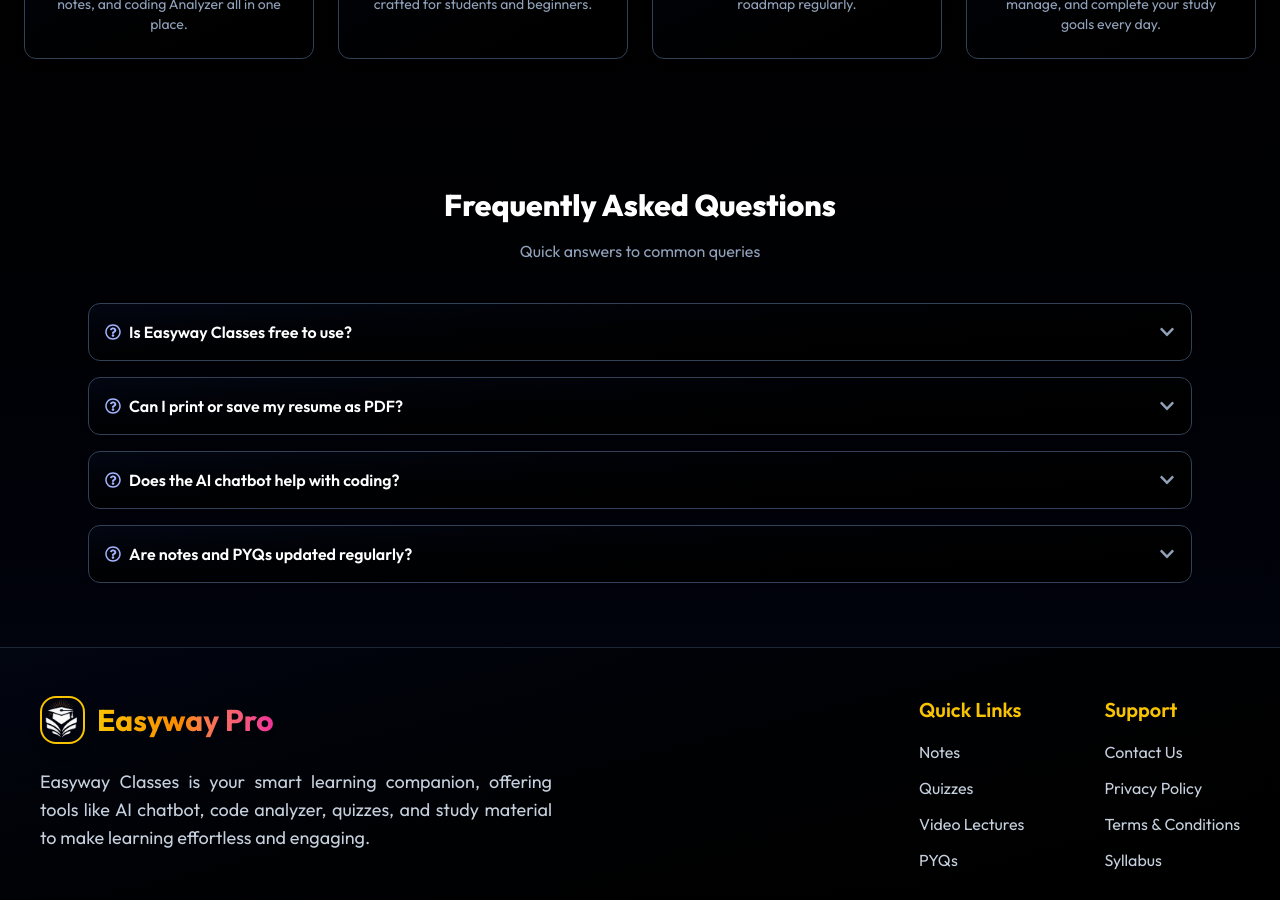
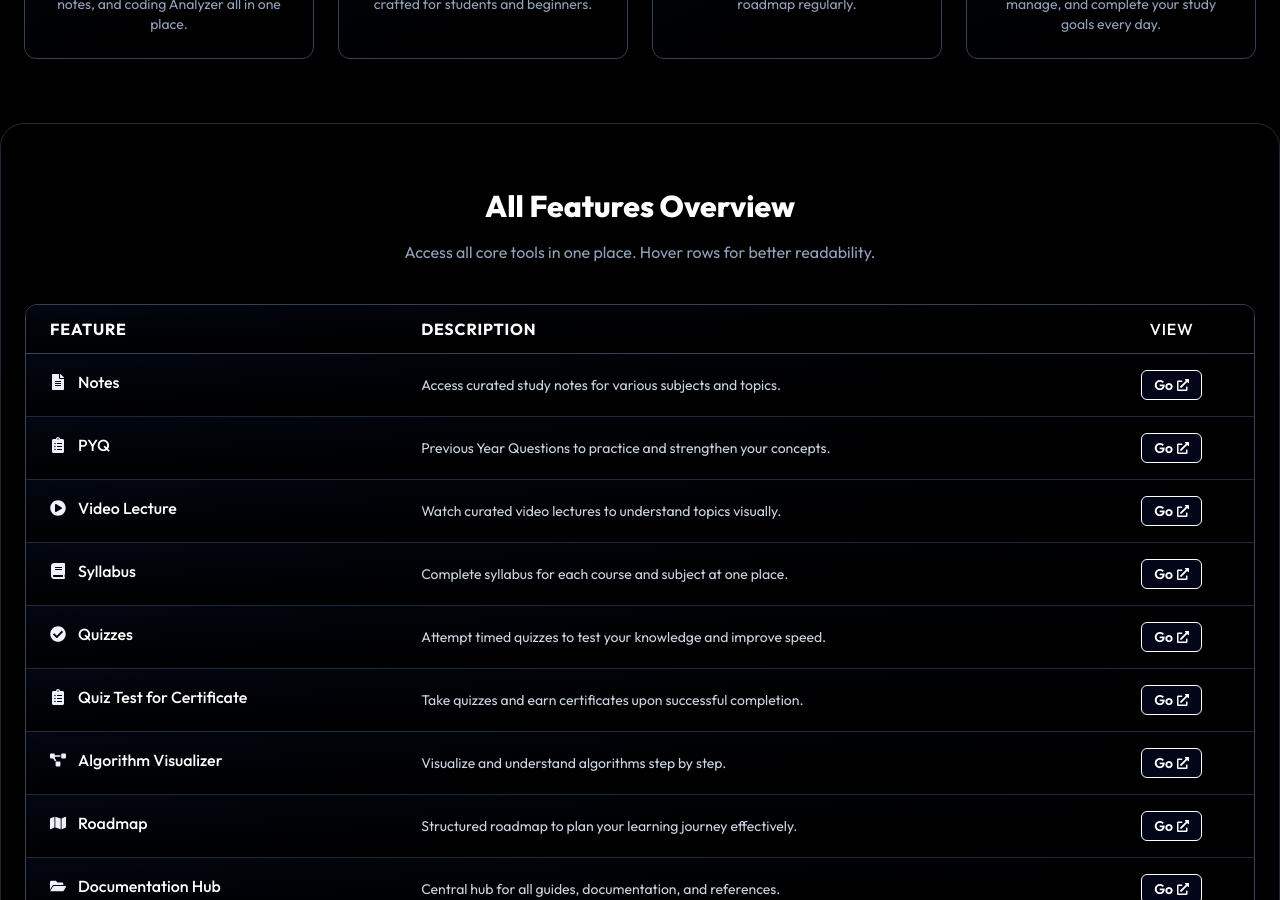
Before and after one commit to AkshatJain05/easywaypro, a React (Vite) app in the folder frontent/: page / in a window 1280 px wide. Shown: the part 1900-2800 px from the top of the page. Built offline with nearby package versions, Linux system fonts and the light colour scheme; no server answers; a web font is replaced by a local one.

Commit message:
Add features overview section and improve layout for better readability

```diff
--- a/frontent/src/pages/Home/WebsiteOverview.jsx
+++ b/frontent/src/pages/Home/WebsiteOverview.jsx
@@ -1,20 +1,154 @@
 import { useState } from "react";
-import { FaClock, FaRegQuestionCircle, FaChevronDown, FaChevronUp } from "react-icons/fa";
+import {
+  FaClock,
+  FaRegQuestionCircle,
+  FaChevronDown,
+  FaChevronUp,
+} from "react-icons/fa";
 import { motion, AnimatePresence } from "framer-motion";
+import { FaExternalLinkAlt } from "react-icons/fa";
+import {
+  FaFileAlt,
+  FaRobot,
+  FaBook,
+  FaPlayCircle,
+  FaClipboardList,
+  FaCheckCircle,
+  FaProjectDiagram,
+  FaMap,
+  FaFolderOpen,
+  FaTasks,
+  FaFileInvoice,
+  FaCode,
+} from "react-icons/fa";
 
 export default function WebsiteOverview() {
+  const featuresData = [
+    {
+      name: "Notes",
+      description:
+        "Access curated study notes for various subjects and topics.",
+      icon: FaFileAlt,
+      viewLink: "/notes",
+    },
+    {
+      name: "PYQ",
+      description:
+        "Previous Year Questions to practice and strengthen your concepts.",
+      icon: FaClipboardList,
+      viewLink: "/pyq",
+    },
+    {
+      name: "Video Lecture",
+      description:
+        "Watch curated video lectures to understand topics visually.",
+      icon: FaPlayCircle,
+      viewLink: "/video-lectures",
+    },
+    {
+      name: "Syllabus",
+      description:
+        "Complete syllabus for each course and subject at one place.",
+      icon: FaBook,
+      viewLink: "/syllabus",
+    },
+    {
+      name: "Quizzes",
+      description:
+        "Attempt timed quizzes to test your knowledge and improve speed.",
+      icon: FaCheckCircle,
+      viewLink: "/quiz",
+    },
+    {
+      name: "Quiz Test for Certificate",
+      description:
+        "Take quizzes and earn certificates upon successful completion.",
+      icon: FaClipboardList,
+      viewLink: "/quizzes",
+    },
+    {
+      name: "Algorithm Visualizer",
+      description: "Visualize and understand algorithms step by step.",
+      icon: FaProjectDiagram,
+      viewLink: "/algorithm-visualizer",
+    },
+    {
+      name: "Roadmap",
+      description:
+        "Structured roadmap to plan your learning journey effectively.",
+      icon: FaMap,
+      viewLink: "/roadmap",
+    },
+    {
+      name: "Documentation Hub",
+      description: "Central hub for all guides, documentation, and references.",
+      icon: FaFolderOpen,
+      viewLink: "/docs",
+    },
+    {
+      name: "Task Planner",
+      description: "Plan, track, and complete your daily tasks efficiently.",
+      icon: FaTasks,
+      viewLink: "/task-planner",
+    },
+    {
+      name: "Resume Builder",
+      description: "Create, customize, and print professional resumes quickly.",
+      icon: FaFileInvoice,
+      viewLink: "/resume-builder",
+    },
+    {
+      name: "AI Chatbot",
+      description:
+        "Get instant help with coding, concepts, and interview tips.",
+      icon: FaRobot,
+      viewLink: "/chatBot",
+    },
+    {
+      name: "Code Analyzer",
+      description: "Analyze, debug, and optimize your code effectively.",
+      icon: FaCode,
+      viewLink: "/code-analyzer",
+    },
+  ];
+
   const steps = [
-    { id: 1, title: "Create an account", desc: "Sign up with your email and get instant access." },
-    { id: 2, title: "Explore tools", desc: "Use resume builder, notes, AI chat, and more." },
-    { id: 3, title: "Practice & Learn", desc: "Access PYQs, analyze code, and strengthen concepts." },
-    { id: 4, title: "Build & Apply", desc: "Prepare resumes, practice coding, and apply confidently." },
+    {
+      id: 1,
+      title: "Create an account",
+      desc: "Sign up with your email and get instant access.",
+    },
+    {
+      id: 2,
+      title: "Explore tools",
+      desc: "Use resume builder, notes, AI chat, and more.",
+    },
+    {
+      id: 3,
+      title: "Practice & Learn",
+      desc: "Access PYQs, analyze code, and strengthen concepts.",
+    },
+    {
+      id: 4,
+      title: "Build & Apply",
+      desc: "Prepare resumes, practice coding, and apply confidently.",
+    },
   ];
 
   const faqs = [
     { q: "Is Easyway Classes free to use?", a: "Yes, most features are free." },
-    { q: "Can I print or save my resume as PDF?", a: "Yes, you can print or save resumes in PDF format." },
-    { q: "Does the AI chatbot help with coding?", a: "Yes, it can explain concepts, debug code, and give learning tips." },
-    { q: "Are notes and PYQs updated regularly?", a: "Yes, our team frequently updates study materials and question banks." },
+    {
+      q: "Can I print or save my resume as PDF?",
+      a: "Yes, you can print or save resumes in PDF format.",
+    },
+    {
+      q: "Does the AI chatbot help with coding?",
+      a: "Yes, it can explain concepts, debug code, and give learning tips.",
+    },
+    {
+      q: "Are notes and PYQs updated regularly?",
+      a: "Yes, our team frequently updates study materials and question banks.",
+    },
   ];
 
   const [openFAQ, setOpenFAQ] = useState(null);
@@ -34,9 +168,12 @@ export default function WebsiteOverview() {
     <div className="min-h-screen  text-slate-100">
       {/* Overview Section */}
       <section className="max-w-7xl mx-auto px-4 sm:px-6 py-16">
-        <h2 className="text-3xl font-extrabold mb-4 text-center text-white">How Easyway Works</h2>
+        <h2 className="text-3xl font-extrabold mb-4 text-center text-white">
+          How Easyway Works
+        </h2>
         <p className="text-slate-400 max-w-2xl mx-auto text-center mb-12">
-          Easyway Classes brings together everything you need — from resumes to AI-powered study tools. Here’s a simple journey:
+          Easyway Classes brings together everything you need — from resumes to
+          AI-powered study tools. Here’s a simple journey:
         </p>
         <div className="grid grid-cols-2 sm:grid-cols-2 lg:grid-cols-4 gap-6">
           {steps.map((s, i) => (
@@ -53,7 +190,9 @@ export default function WebsiteOverview() {
               <div className="flex justify-center mb-4 text-indigo-300 text-3xl">
                 <FaClock />
               </div>
-              <h3 className="font-semibold text-lg mb-2 text-white">{s.title}</h3>
+              <h3 className="font-semibold text-lg mb-2 text-white">
+                {s.title}
+              </h3>
               <p className="text-sm text-slate-400">{s.desc}</p>
             </motion.div>
           ))}
@@ -62,16 +201,31 @@ export default function WebsiteOverview() {
 
       {/* Why Choose Us */}
       <section className="max-w-7xl mx-auto px-4 sm:px-6 py-16">
-        <h2 className="text-3xl font-extrabold mb-4 text-center text-white">Why Choose Easyway?</h2>
+        <h2 className="text-3xl font-extrabold mb-4 text-center text-white">
+          Why Choose Easyway?
+        </h2>
         <p className="text-slate-400 max-w-2xl mx-auto text-center mb-12">
-          Designed for students, freshers, and learners — here’s why Easyway Classes stands out:
+          Designed for students, freshers, and learners — here’s why Easyway
+          Classes stands out:
         </p>
         <div className="grid grid-cols-2 sm:grid-cols-2 lg:grid-cols-4 gap-6">
           {[
-            { title: "All-in-One Platform", desc: "Resume builder, AI chatbot, PYQs, notes, and coding Analyzer all in one place." },
-            { title: "Student-Friendly", desc: "Simple UI, free resources, and guides crafted for students and beginners." },
-            { title: "Regular Updates", desc: "Our team adds new notes, PYQs, and roadmap regularly." },
-            { title: "Daily Tasks", desc: "Stay on track with Easyway – plan, manage, and complete your study goals every day." },
+            {
+              title: "All-in-One Platform",
+              desc: "Resume builder, AI chatbot, PYQs, notes, and coding Analyzer all in one place.",
+            },
+            {
+              title: "Student-Friendly",
+              desc: "Simple UI, free resources, and guides crafted for students and beginners.",
+            },
+            {
+              title: "Regular Updates",
+              desc: "Our team adds new notes, PYQs, and roadmap regularly.",
+            },
+            {
+              title: "Daily Tasks",
+              desc: "Stay on track with Easyway – plan, manage, and complete your study goals every day.",
+            },
           ].map((item, i) => (
             <motion.div
               key={i}
@@ -90,10 +244,67 @@ export default function WebsiteOverview() {
         </div>
       </section>
 
+      {/* All Features Overview */}
+      <section className="max-w-7xl mx-auto px-4 sm:px-6 py-16 border border-gray-800 rounded-3xl">
+        <h2 className="text-3xl font-extrabold mb-4 text-center text-white">
+          {" "}
+          All Features Overview
+        </h2>
+        <p className="text-slate-400 text-center mb-10">
+          Access all core tools in one place. Hover rows for better readability.
+        </p>
+
+        <div className="bg-gradient-to-br from-gray-950 to-black rounded-xl shadow-2xl border border-gray-700 overflow-x-auto">
+          <table className="min-w-full divide-y divide-gray-700">
+            <thead className="bg-gradient-to-br from-gray-950 to-black">
+              <tr>
+                <th className="px-6 py-3 text-left text-md font-bold text-white uppercase tracking-wider">
+                  Feature
+                </th>
+                <th className="px-6 py-3 text-left text-md font-bold  text-white uppercase tracking-wider hidden sm:table-cell">
+                  Description
+                </th>
+                <th className="px-6 py-3 text-center text-md text-bold font-medium text-white uppercase tracking-wider">
+                  View
+                </th>
+              </tr>
+            </thead>
+            <tbody className="divide-y divide-gray-800">
+              {featuresData.map((feature, index) => (
+                <tr
+                  key={index}
+                  className="bg-gradient-to-br from-gray-950 to-black hover:bg-gray-700 transition duration-300 cursor-pointer"
+                >
+                  <td className="px-6 py-4 whitespace-nowrap text-md font-medium text-white flex items-center gap-3">
+                    <feature.icon className="text-indigo-50 text-md" />
+                    {feature.name}
+                  </td>
+                  <td className="px-6 py-4 text-sm text-slate-300 hidden sm:table-cell">
+                    {feature.description}
+                  </td>
+                  <td className="px-6 py-4 text-center">
+                    <a
+                      href={feature.viewLink}
+                      className="inline-flex items-center px-3 py-1 bg-slate-950 border hover:bg-slate-900 text-white text-sm font-semibold rounded-md transition"
+                    >
+                      Go <FaExternalLinkAlt className="ml-1 text-xs" />
+                    </a>
+                  </td>
+                </tr>
+              ))}
+            </tbody>
+          </table>
+        </div>
+      </section>
+
       {/* FAQ Section */}
       <section className="max-w-6xl mx-auto px-4 sm:px-6 py-16">
-        <h2 className="text-3xl font-extrabold mb-4 text-center text-white">Frequently Asked Questions</h2>
-        <p className="text-slate-400 text-center mb-10">Quick answers to common queries</p>
+        <h2 className="text-3xl font-extrabold mb-4 text-center text-white">
+          Frequently Asked Questions
+        </h2>
+        <p className="text-slate-400 text-center mb-10">
+          Quick answers to common queries
+        </p>
         <div className="space-y-4">
           {faqs.map((faq, i) => (
             <motion.div
@@ -113,7 +324,11 @@ export default function WebsiteOverview() {
                   <FaRegQuestionCircle className="text-indigo-300" />
                   <span className="font-semibold text-white">{faq.q}</span>
                 </div>
-                {openFAQ === i ? <FaChevronUp className="text-slate-400" /> : <FaChevronDown className="text-slate-400" />}
+                {openFAQ === i ? (
+                  <FaChevronUp className="text-slate-400" />
+                ) : (
+                  <FaChevronDown className="text-slate-400" />
+                )}
               </button>
               <AnimatePresence>
                 {openFAQ === i && (
```
